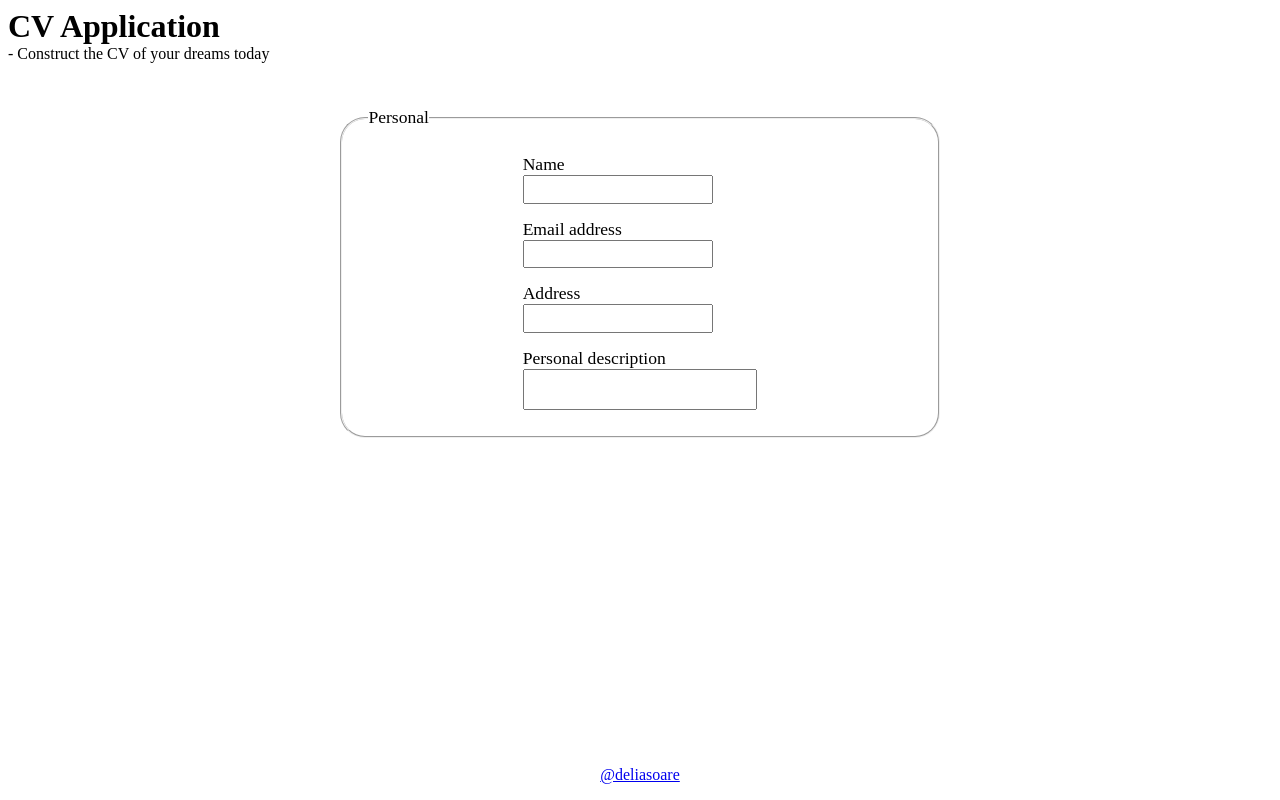
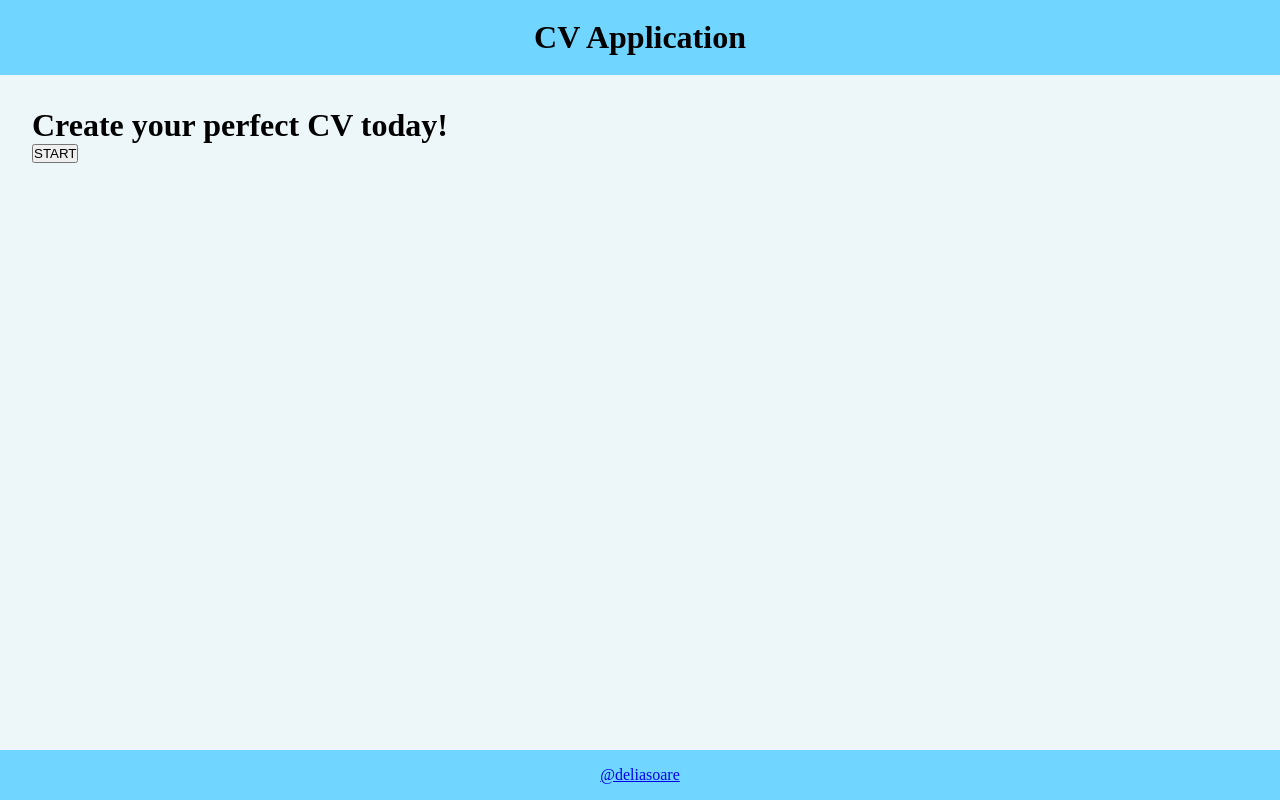
Before and after one commit to deliasoare/CvApplication, a React (Create React App) app in the folder cvapp/: page / in a window 1280 px wide. Built offline with nearby package versions, Linux system fonts and the light colour scheme.

Commit message:
Add basic styling + create start page

```diff
--- a/cvapp/src/components/page/header.js
+++ b/cvapp/src/components/page/header.js
@@ -3,7 +3,6 @@ export default function Header() {
     return (
         <div className="header">
             <h1 className="headerTitle">CV Application</h1>
-            <span>- Construct the CV of your dreams today</span>
         </div>
     );
 }
--- a/cvapp/src/components/page/main.js
+++ b/cvapp/src/components/page/main.js
@@ -1,9 +1,28 @@
 import Form from '../form/form';
+import StartPage from '../startPage/main';
+import { useState } from 'react';
+export default function Main(info) {
+    const [startPageActive, setStartPageActive] = useState(true);
+    const [formPageActive, setFormPageActive] = useState(false);
+    const [previewPageActive, setPreviewPageActive] = useState(false);
 
-export default function Main(info) {
+    const activateFormPage = () => {
+        setFormPageActive(true);
+        setStartPageActive(false);
+    }
+    const activatePreviewPage = () => {
+        setPreviewPageActive(true);
+        setFormPageActive(false);
+    }
     return (
         <div className="main">
-            <Form info={info}/>
+           {startPageActive === true ?
+            <StartPage onButtonClick={activateFormPage}/>
+            :
+            formPageActive === true &&
+            <Form onButtonClick={activatePreviewPage}/>
+         }
         </div>
     )
+
 }
--- /dev/null
+++ b/cvapp/src/components/startPage/main.js
@@ -0,0 +1,9 @@
+
+export default function StartPage({ onButtonClick }) {
+    return (
+        <div className="startPage">
+            <h1 className="startPageText">Create your perfect CV today!</h1>
+            <button onClick={onButtonClick} className="startPageButton">START</button>
+        </div>
+    )
+}
--- /dev/null
+++ b/cvapp/src/styles/mainPageStyling.scss
@@ -0,0 +1,36 @@
+$background: #edf6f9;
+$header: #70d6ff;
+$secondary: #4ea8de;
+
+body {
+    background: $background;
+    .header, .footer {
+        background: $header;
+    }
+    .header {
+        display: flex;
+        justify-content: space-around;
+        align-items: center;
+        .headerText {
+            color: #6c757d;
+            font-size: 1.3rem;
+        }
+    }
+    fieldset {
+        background: $header;
+        border: 1px solid $header;
+        legend {
+            background: $secondary;
+            padding: 0.5em;
+            border-radius: 5px;
+        }
+        input, textarea {
+            background: $background;
+            border: 1px solid $secondary;
+        }
+        input:focus, textarea:focus {
+            outline: none;
+        }
+
+    }
+}
--- a/cvapp/src/styles/styles.scss
+++ b/cvapp/src/styles/styles.scss
@@ -1,5 +1,6 @@
 @import url('./formPositioning.scss');
 @import url('./mainPagePositioning.scss');
+@import url('./mainPageStyling.scss');
 
 * {
     padding: 0;
```
